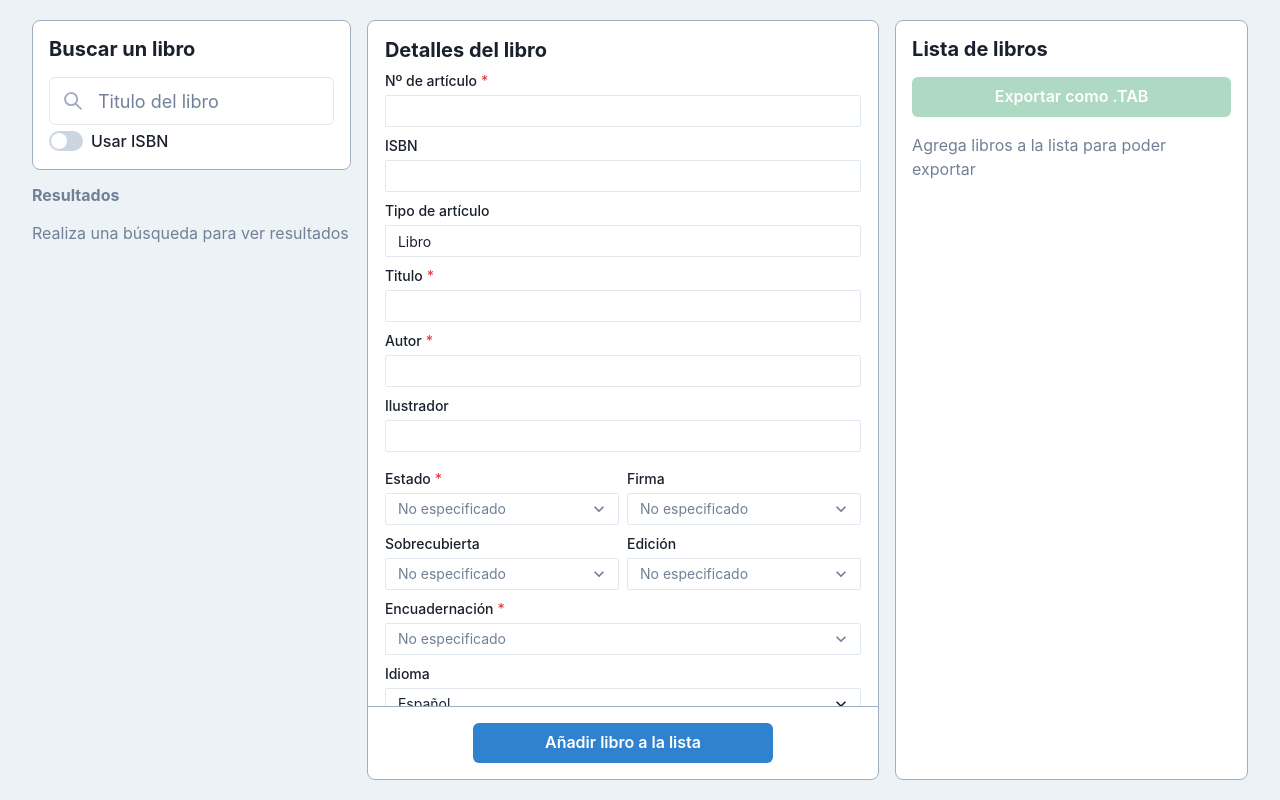
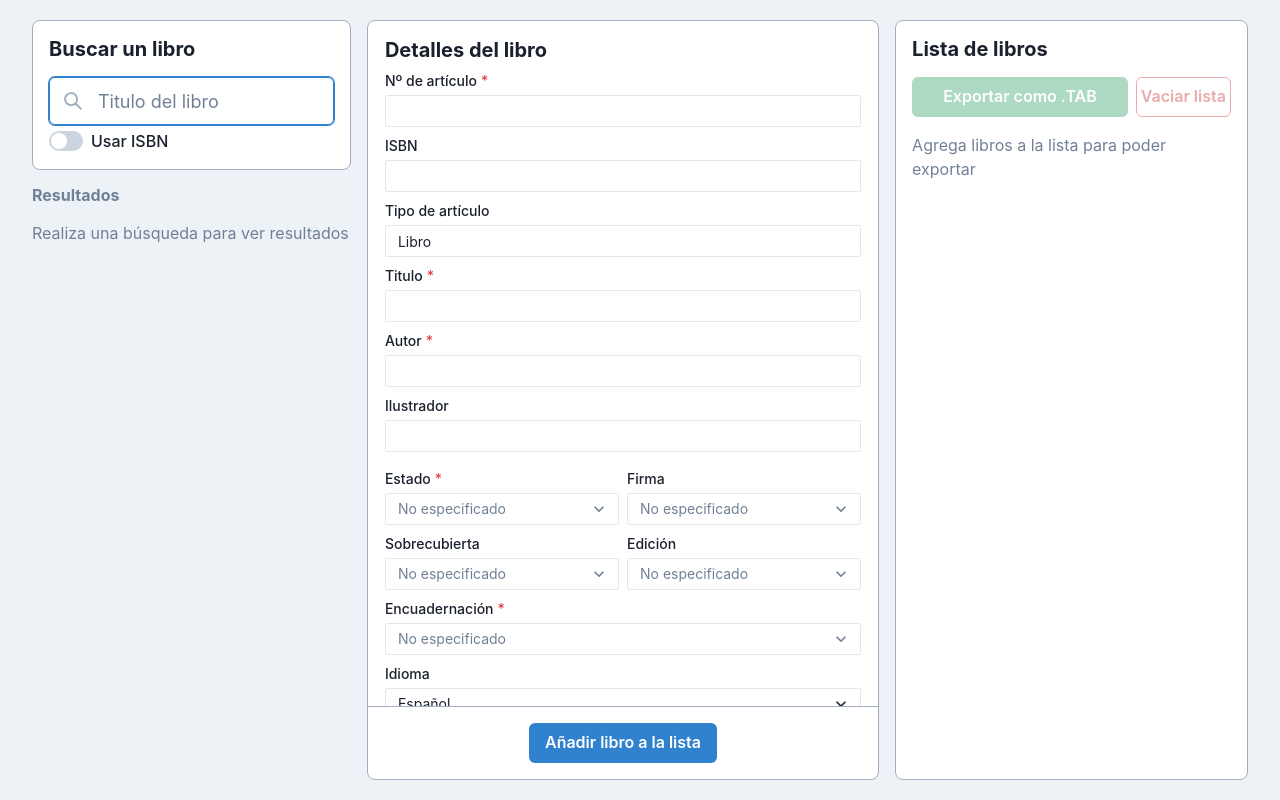
Before and after one commit to guillermogineste/jorges-books, a React (Create React App) app: page / in a window 1280 px wide. Built offline with nearby package versions, Linux system fonts and the light colour scheme.

Commit message:
added local storage

```diff
--- a/src/App.js
+++ b/src/App.js
@@ -1,5 +1,5 @@
 import "./styles.css";
-import React, { useState } from "react";
+import React, { useState, useEffect } from "react";
 import SearchBooks from "./components/SearchBooks";
 import ListOfBooks from "./components/ListOfBooks";
 import BookDetails from "./components/BookDetails";
@@ -46,7 +46,10 @@ export default function App() {
 
   const [bookDetails, setBookDetails] = useState(defaultState);
   const [selectedBook, setSelectedBook] = useState(null);
-  const [booksList, setBooksList] = useState([]);
+  const [booksList, setBooksList] = useState(() => {
+    const savedBooksList = localStorage.getItem('booksList');
+    return savedBooksList ? JSON.parse(savedBooksList) : [];
+  });
   const [errors, setErrors] = useState({});
   const [editingBook, setEditingBook] = useState(false);
 
@@ -90,6 +93,11 @@ export default function App() {
     setEditingBook(true);
   };
 
+  const handleClearBooksList = () => {
+    setBooksList([]);
+    localStorage.removeItem('booksList');
+  };
+
   const handleUpdateBook = () => {
     const existingBookIndex = booksList.findIndex(book => book.book_id === bookDetails.book_id);
     if (existingBookIndex !== -1) {
@@ -99,6 +107,12 @@ export default function App() {
       setBookDetails(defaultState);
       setEditingBook(false);
     }
+  };
+
+  const handleDiscardChanges = () => {
+    setBookDetails(defaultState);
+    setSelectedBook(null);
+    setEditingBook(false);
   };
 
 
@@ -189,6 +203,10 @@ const validateField = (name, value) => {
     setErrors({ ...errors, [key]: error });
   };
 
+  useEffect(() => {
+    localStorage.setItem('booksList', JSON.stringify(booksList));
+  }, [booksList]);
+
   return (
     <ChakraProvider>
       <Center w="100vw" h="100vh" bg="gray.100">
@@ -218,8 +236,14 @@ const validateField = (name, value) => {
             handleBlur={handleBlur}
             editingBook={editingBook}
             handleUpdateBook={handleUpdateBook}
+            handleDiscardChanges={handleDiscardChanges}
           />
-          <ListOfBooks booksList={booksList} onDeleteBook={handleDeleteBook} onEditBook={handleEditBook} />
+          <ListOfBooks
+            booksList={booksList}
+            onDeleteBook={handleDeleteBook}
+            onEditBook={handleEditBook}
+            onClearBooksList={handleClearBooksList}
+          />
         </Flex>
       </Center>
     </ChakraProvider>
--- a/src/components/BookDetails.js
+++ b/src/components/BookDetails.js
@@ -12,7 +12,8 @@ const BookDetails = ({
   setErrors,
   handleBlur,
   editingBook,
-  handleUpdateBook
+  handleUpdateBook,
+  handleDiscardChanges
 }) => {
   return (
     <VStack
@@ -42,6 +43,7 @@ const BookDetails = ({
         errors={errors}
         editingBook={editingBook}
         handleUpdateBook={handleUpdateBook}
+        handleDiscardChanges={handleDiscardChanges}
       />
     </VStack>
   );
--- a/src/components/DetailsFooter.js
+++ b/src/components/DetailsFooter.js
@@ -1,7 +1,14 @@
 import React from "react";
-import { Button, Flex, Text } from "@chakra-ui/react";
+import { Button, Flex, HStack, Text } from "@chakra-ui/react";
 
-const DetailsFooter = ({ bookDetails, handleAddBookToList, errors, editingBook, handleUpdateBook }) => {
+const DetailsFooter = ({
+  bookDetails,
+  handleAddBookToList,
+  errors,
+  editingBook,
+  handleUpdateBook,
+  handleDiscardChanges
+}) => {
   const hasErrors = Object.values(errors).some(error => typeof error === 'string' && error);
 
   return (
@@ -11,15 +18,27 @@ const DetailsFooter = ({ bookDetails, handleAddBookToList, errors, editingBook,
           Corrige los errores antes de guardar
         </Text>
       )}
+      <HStack gap={2}>
       <Button
         onClick={() => editingBook ? handleUpdateBook(bookDetails) : handleAddBookToList(bookDetails)}
         colorScheme="blue"
-        width="100%"
+        flex="2"
         isDisabled={hasErrors}
         maxW={"300px"}
       >
         {editingBook ? 'Guardar cambios' : 'Añadir libro a la lista'}
       </Button>
+      {editingBook && (
+        <Button
+          colorScheme="gray"
+          onClick={handleDiscardChanges}
+          flex="1"
+        >
+          Descartar
+        </Button>
+      )}
+      </HStack>
+
     </Flex>
   );
 };
--- a/src/components/ListOfBooks.js
+++ b/src/components/ListOfBooks.js
@@ -1,4 +1,4 @@
-import React, { useState } from "react";
+import React, { useRef } from "react";
 import {
   Button,
   Heading,
@@ -8,12 +8,22 @@ import {
   IconButton,
   Tooltip,
   HStack,
-  Box
+  Box,
+  AlertDialog,
+  AlertDialogBody,
+  AlertDialogFooter,
+  AlertDialogHeader,
+  AlertDialogContent,
+  AlertDialogOverlay,
+  useDisclosure
 } from "@chakra-ui/react";
 
 import { DeleteIcon, EditIcon } from "@chakra-ui/icons";
 
-const ListOfBooks = ({ booksList, onDeleteBook, onEditBook }) => {
+const ListOfBooks = ({ booksList, onDeleteBook, onEditBook, onClearBooksList }) => {
+  const { isOpen, onOpen, onClose } = useDisclosure();
+  const cancelRef = useRef();
+
   const handleExport = () => {
     const headers =
       "Book ID\tISBN\tListing Type\tTitle\tAuthor\tIllustrator\tKeywords\tBook Condition\tJacket Condition\tBinding Type\tLanguage\tSignature Type\tEdition\tPrinting\tVolume\tPublisher\tPublisher Year\tPublisher Place\tSize\tWeight\tWeight Units\tPage Count\tInventory Location\tQuantity\tStatus\tPrice\tCost\tDescription\tSynopsis\tPrivate Notes\tCategories\tCatalogs\n";
@@ -65,13 +75,47 @@ const ListOfBooks = ({ booksList, onDeleteBook, onEditBook }) => {
       <Heading as="h3" size="md">
         Lista de libros {booksList.length > 0 && `(${booksList.length})`}
       </Heading>
+      <HStack>
         <Button
+          flex="3"
           onClick={handleExport}
           colorScheme="green"
           isDisabled={booksList.length === 0}
         >
           Exportar como .TAB
         </Button>
+        <Button flex="1" colorScheme='red' variant='outline' onClick={onOpen} isDisabled={booksList.length === 0}>
+        Vaciar lista
+      </Button>
+
+        <AlertDialog
+        isOpen={isOpen}
+        leastDestructiveRef={cancelRef}
+        onClose={onClose}
+      >
+        <AlertDialogOverlay>
+          <AlertDialogContent>
+            <AlertDialogHeader fontSize='lg' fontWeight='bold'>
+              Vaciar lista de libros
+            </AlertDialogHeader>
+
+            <AlertDialogBody>
+              ¿Estás seguro? Esta acción no se puede deshacer.
+            </AlertDialogBody>
+
+            <AlertDialogFooter>
+              <Button ref={cancelRef} onClick={onClose}>
+                No, cancelar
+              </Button>
+              <Button colorScheme='red' onClick={() => { onClearBooksList(); onClose(); }} ml={3}>
+                Vaciar
+              </Button>
+            </AlertDialogFooter>
+          </AlertDialogContent>
+        </AlertDialogOverlay>
+      </AlertDialog>
+
+      </HStack>
       <VStack
         divider={<StackDivider borderColor="gray.400" />}
         spacing={4}
--- a/src/components/SearchInput.js
+++ b/src/components/SearchInput.js
@@ -46,6 +46,7 @@ const SearchInput = ({ query, setQuery, isISBN, setIsISBN, handleSearch }) => {
               value={query}
               onChange={(e) => setQuery(e.target.value)}
               placeholder={isISBN ? "Número ISBN" : "Titulo del libro"}
+              autoFocus
             />
           </InputGroup>
           <FormControl display="flex" alignItems="center" gap="2">
```
Lines whose indentation alone changed are shown as unchanged.
